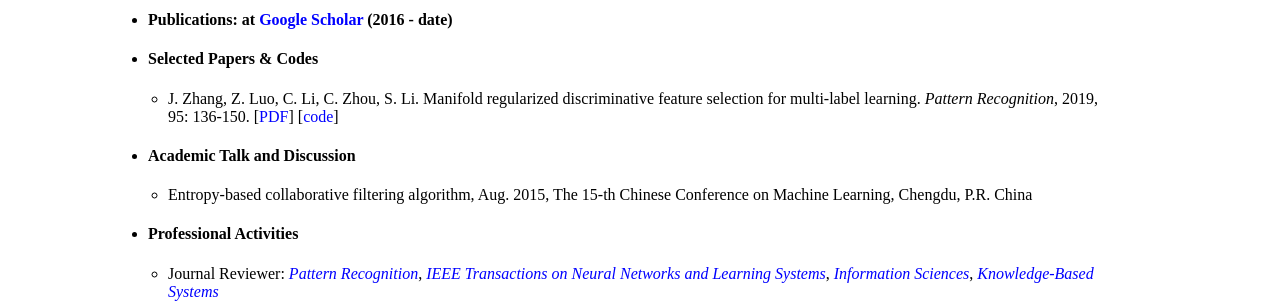
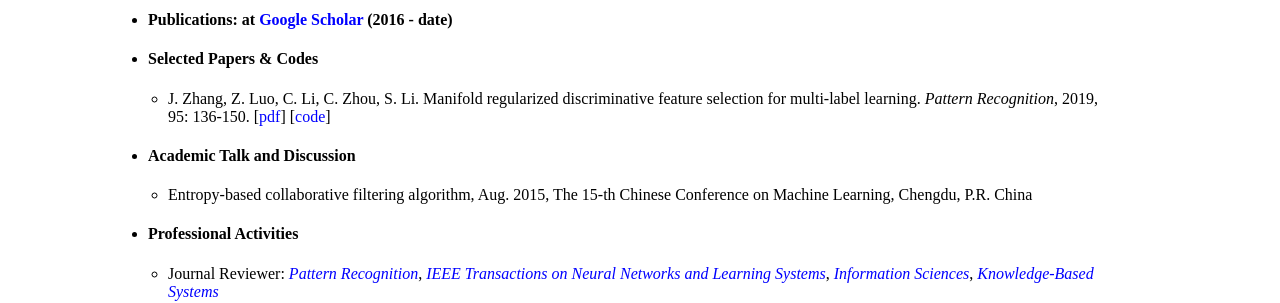
Before and after one commit to jiazhang-ml/jiazhang-ml.github.io, a Jekyll site: the page built from index.md, in a window 1280 px wide. Shown: the part 730-1033 px from the top of the page. Built offline with Jekyll 4.4.1, drawn with Linux system fonts in a browser that asks for light colours.

```diff
--- a/index.md
+++ b/index.md
@@ -40,7 +40,7 @@ Email: [zhangjia_gl@163.com](mailto:zhangjia_gl@163.com) or [j.zhang@stu.xmu.edu
 
 * #### Selected Papers & Codes
 
-   * J. Zhang, Z. Luo, C. Li, C. Zhou, S. Li. Manifold regularized discriminative feature selection for multi-label learning. *Pattern Recognition*, 2019, 95: 136-150. [[PDF](1-s2.0-S0031320319302341-main.pdf)] [[code](MDFS-master.zip)]
+   * J. Zhang, Z. Luo, C. Li, C. Zhou, S. Li. Manifold regularized discriminative feature selection for multi-label learning. *Pattern Recognition*, 2019, 95: 136-150. [[pdf](1-s2.0-S0031320319302341-main.pdf)] [[code](MDFS-master.zip)]
 
 * #### Academic Talk and Discussion
 
```
